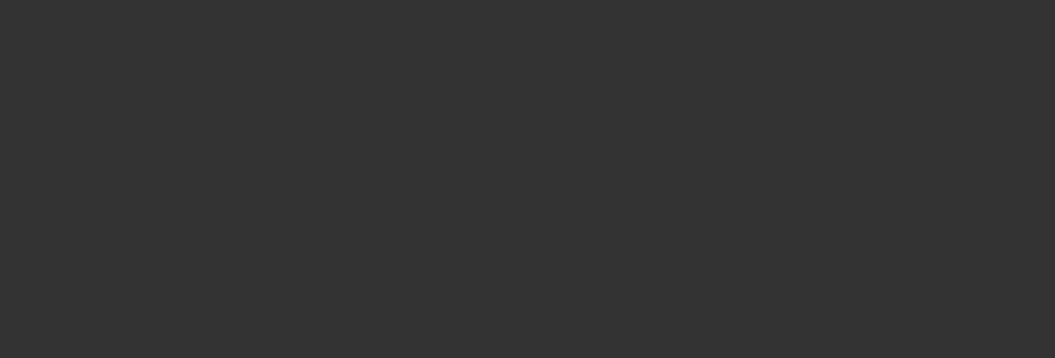
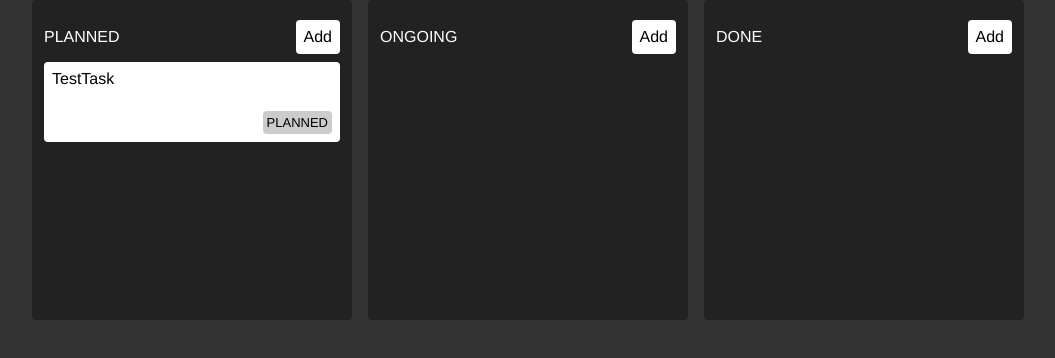
Before and after one commit to Alexander-Domanov/kanban-zustand, a React (Create React App) app: page / in a window 1280 px wide. Shown: the top 358 px of the page, without its empty margins (112-1167 px from the left). Built offline with nearby package versions, Linux system fonts and the light colour scheme.

Commit message:
feat:The Column and Task component has been added, and css styles have been added to them. Added a store for them.

```diff
--- a/package.json
+++ b/package.json
@@ -10,6 +10,7 @@
     "@types/node": "^16.7.13",
     "@types/react": "^18.0.0",
     "@types/react-dom": "^18.0.0",
+    "classnames": "^2.3.2",
     "react": "^18.2.0",
     "react-dom": "^18.2.0",
     "react-scripts": "5.0.1",
--- a/src/App.tsx
+++ b/src/App.tsx
@@ -1,12 +1,15 @@
 import React from 'react';
 import './App.css';
+import {Column} from "./components/Column";
 
 function App() {
-  return (
-    <div className="App">
-
-    </div>
-  );
+    return (
+        <div className="App">
+            <Column state="PLANNED"/>
+            <Column state="ONGOING"/>
+            <Column state="DONE"/>
+        </div>
+    );
 }
 
 export default App;
--- a/src/components/Column.tsx
+++ b/src/components/Column.tsx
@@ -1,8 +1,22 @@
-import s from  "./Column.module.css"
+import s from "./Column.module.css"
+import {Task} from "./Task";
+import {useStore} from "../store";
+
+
 export const Column: React.FC<any> = ({state}) => {
+    const tasks = useStore((store) =>
+        store.tasks.filter((task) => task.state === state))
+    const addTask = useStore((store) => store.addTask)
+
     return (
         <div className={s.column}>
-            {state}
+            <div className={s.titleWrapper}>
+                <p>{state}</p>
+                <button onClick={() => addTask('TestTask ' + state, state)}>Add</button>
+            </div>
+            {tasks.map((task: any, key) => (
+                <Task title={task.title} key={key}></Task>
+            ))}
         </div>
     )
 }
--- a/src/components/Task.tsx
+++ b/src/components/Task.tsx
@@ -1,8 +1,20 @@
-import s from  "./Task.module.css.module.css"
-export const Task: React.FC<any> = ({state}) => {
+import s from "./Task.module.css"
+import classNames from "classnames";
+import {useStore} from "../store";
+
+
+export const Task: React.FC<any> = ({title}) => {
+    const task = useStore((store) =>
+        store.tasks.find((task) => task.title === title)
+    )
+
     return (
         <div className={s.task}>
-            {state}
+            <div>{title}</div>
+            <div className={s.bottomWrapper}>
+                <div></div>
+                <div className={classNames(s.status, s[task!.state])}>{task!.state}</div>
+            </div>
         </div>
     )
 }
--- /dev/null
+++ b/src/store.ts
@@ -0,0 +1,9 @@
+import {create} from "zustand";
+
+const store = (set: any) => ({
+    tasks: [{title: 'TestTask', state: 'PLANNED'}],
+    addTask: (title: any, state: any) =>
+        set((store: any) => ({tasks: [...store.tasks, {title, state}]}))
+})
+
+export const useStore = create(store)
```
Also changed, not shown: src/reportWebVitals.ts (deleted, +0 -15 lines), src/logo.svg (deleted), 1 other file (tests, documents, lock files or other folders).
